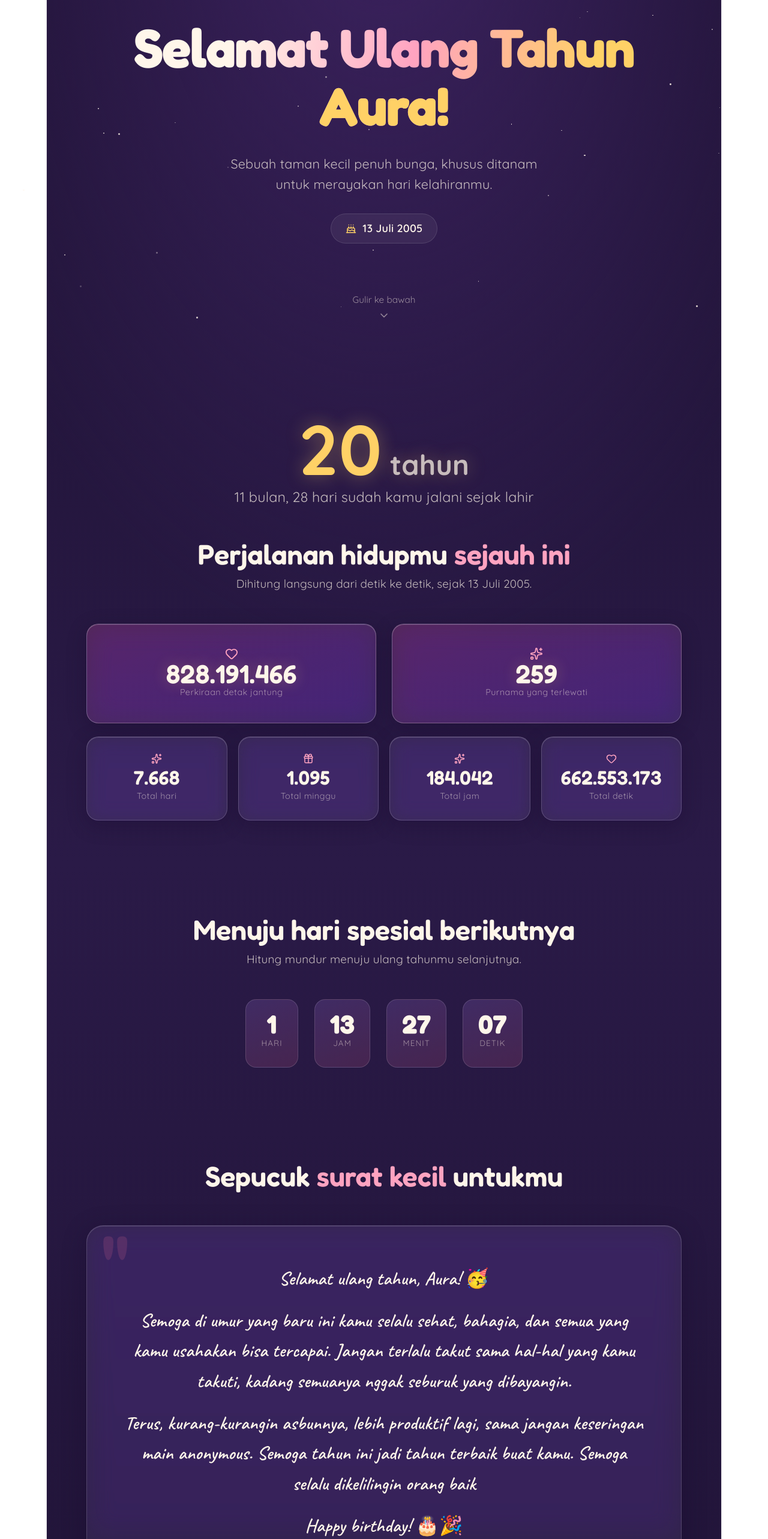
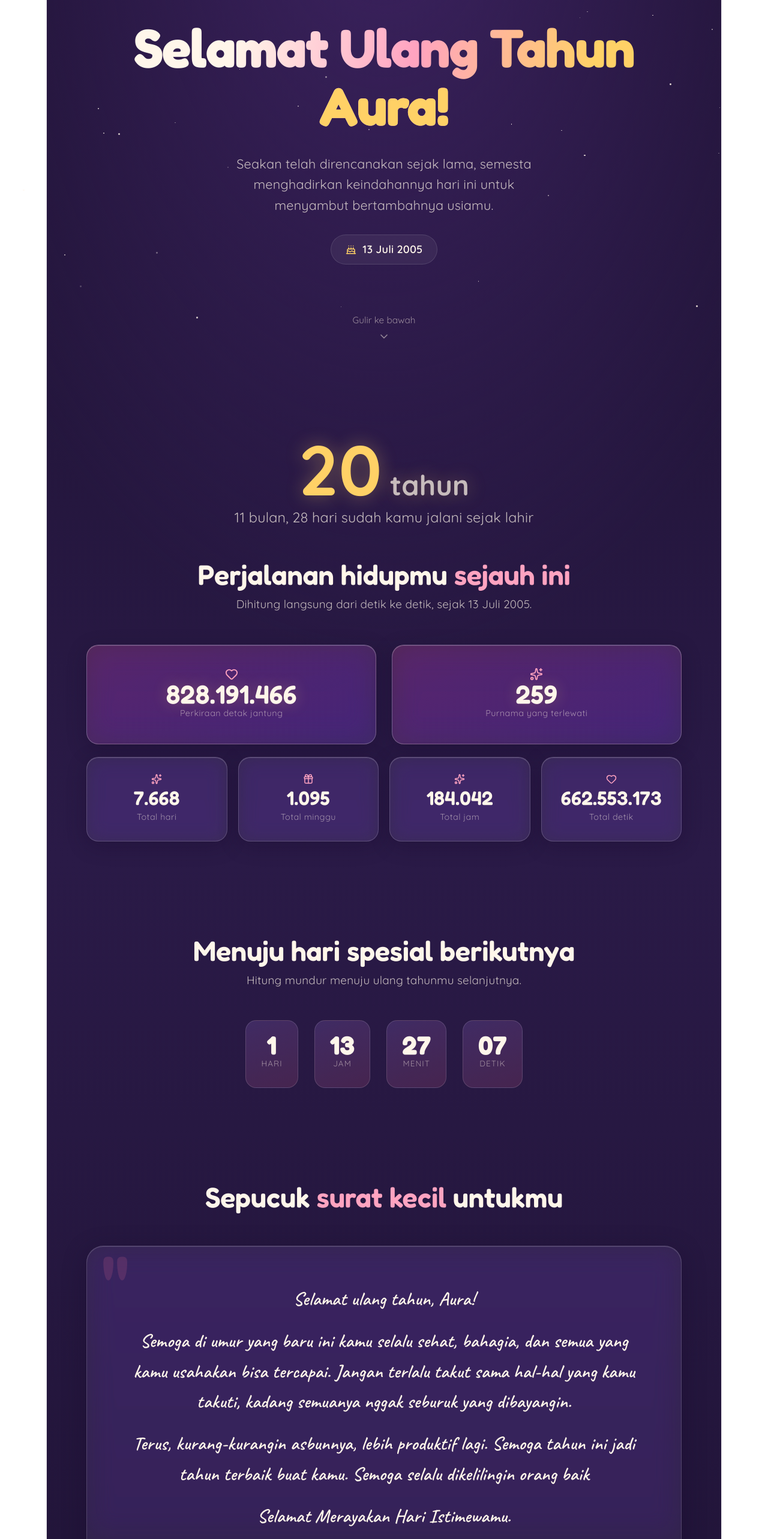
Before and after one commit to bagasdwisss/birthdaythings, a React (Vite) app: page / in a window 1280 px wide. Shown: the part 234-2800 px from the top of the page at 60% size. Built offline with nearby package versions, Linux system fonts and the light colour scheme.

Commit message:
Update surat

```diff
--- a/src/App.jsx
+++ b/src/App.jsx
@@ -5,15 +5,15 @@ import { Heart, Sparkles, Cake, PartyPopper, ChevronDown, Gift } from "lucide-re
    PENGATURAN — ganti bagian ini sesuai teman kamu ✨
    ====================================================================== */
 const NAME = "Aura";              // nama teman ulang tahun
-const FROM_NAME = "Bagas";               // nama kamu (pengirim ucapan)
+const FROM_NAME = "Bagas, A.Md.Kom";               // nama kamu (pengirim ucapan)
 const BIRTH_DATE = new Date(2005, 6, 13, 0, 0, 0); // 13 Juli 2005 (bulan: 0=Jan, jadi 6=Juli)
-const MESSAGE = `Selamat ulang tahun, Aura! 🥳
+const MESSAGE = `Selamat ulang tahun, Aura!
 
 Semoga di umur yang baru ini kamu selalu sehat, bahagia, dan semua yang kamu usahakan bisa tercapai. Jangan terlalu takut sama hal-hal yang kamu takuti, kadang semuanya nggak seburuk yang dibayangin.
 
-Terus, kurang-kurangin asbunnya, lebih produktif lagi, sama jangan keseringan main anonymous. Semoga tahun ini jadi tahun terbaik buat kamu. Semoga selalu dikelilingin orang baik
+Terus, kurang-kurangin asbunnya, lebih produktif lagi. Semoga tahun ini jadi tahun terbaik buat kamu. Semoga selalu dikelilingin orang baik
 
-Happy birthday! 🎂🎉
+Selamat Merayakan Hari Istimewamu.
 `;
 const REPLY_WHATSAPP = ""; // opsional: isi nomor WA Aura (format 62xxxxxxxxxx, tanpa + atau spasi) biar muncul tombol "Balas ucapan ini". Kosongkan untuk sembunyikan tombolnya.
 
@@ -797,7 +797,7 @@ export default function BirthdayWebsite() {
           <span className="name">{NAME}!</span>
         </h1>
         <p className="sub">
-          Sebuah taman kecil penuh bunga, khusus ditanam untuk merayakan hari kelahiranmu.
+          Seakan telah direncanakan sejak lama, semesta menghadirkan keindahannya hari ini untuk menyambut bertambahnya usiamu.
         </p>
         <div className="date-pill">
           <Cake size={18} color="#FFD166" />
@@ -952,7 +952,7 @@ export default function BirthdayWebsite() {
       </section>
 
       <footer>
-        Dibuat dengan <span className="heart"><Heart size={14} fill="currentColor" /></span> untuk {NAME}
+        Dibuat dengan seluruh niat untuk {NAME}
       </footer>
     </div>
   );
```
